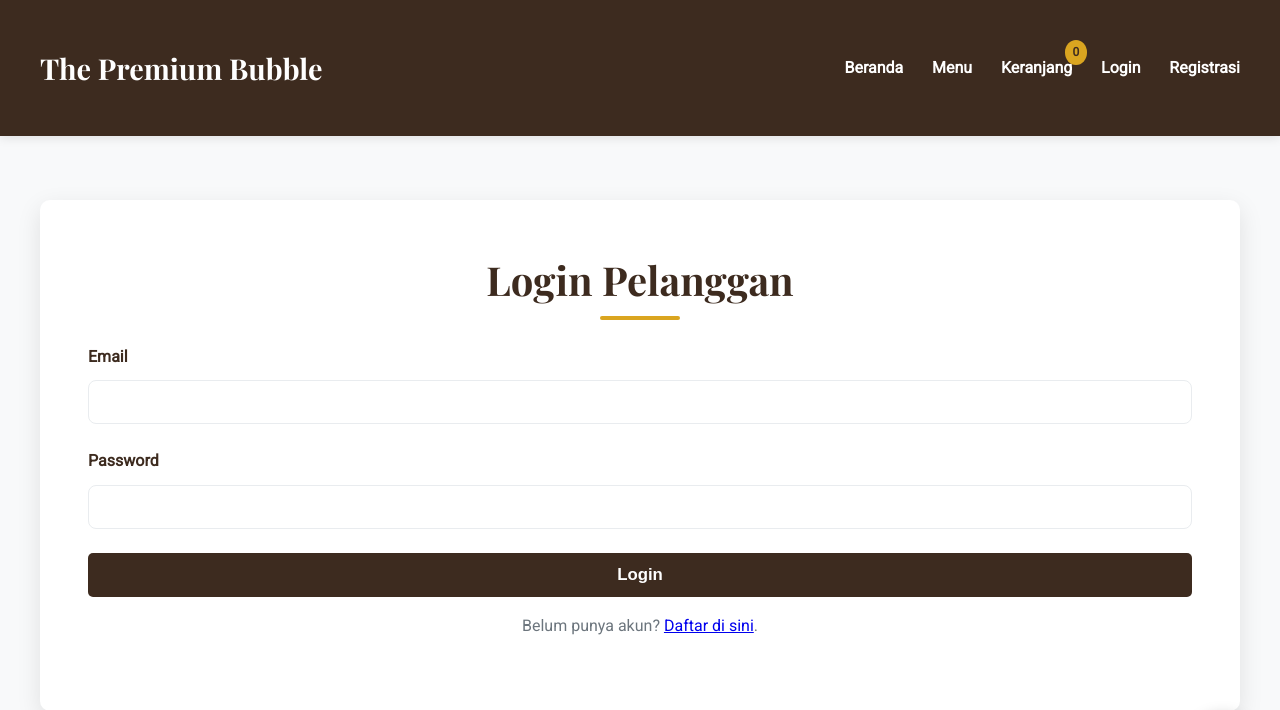
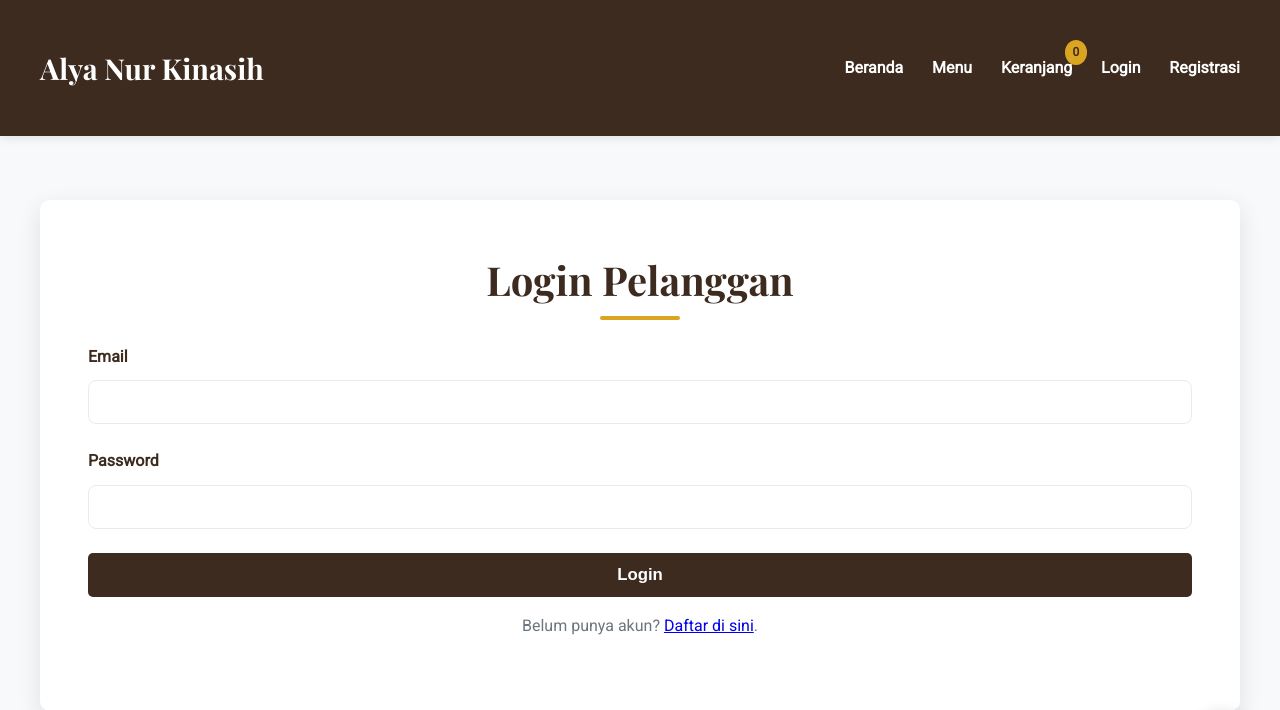
Before and after one commit to babykoo-09/tokoonline, a PHP site: page /login.php in a window 1280 px wide. Shown: the top 710 px of the page. Run offline with PHP 8.4, Linux system fonts and the light colour scheme.

Commit message:
ubah header.php

```diff
--- a/header.php
+++ b/header.php
@@ -8,14 +8,14 @@ if (session_status() == PHP_SESSION_NONE) {
 <head>
     <meta charset="UTF-8">
     <meta name="viewport" content="width=device-width, initial-scale=1.0">
-    <title>The Premium Bubble</title>
+    <title>Alya Nur Kinasih</title>
     <link rel="stylesheet" href="style.css">
     <link href="https://fonts.googleapis.com/css2?family=Playfair+Display:wght@700&family=Roboto:wght@300;400&display=swap" rel="stylesheet">
 </head>
 <body>
     <nav class="main-nav">
         <div class="container nav-container">
-            <a href="index.php" class="nav-brand">The Premium Bubble</a>
+            <a href="index.php" class="nav-brand">Alya Nur Kinasih</a>
             <ul class="nav-menu">
                 <li><a href="index.php">Beranda</a></li>
                 <li><a href="menu.php">Menu</a></li>
```
